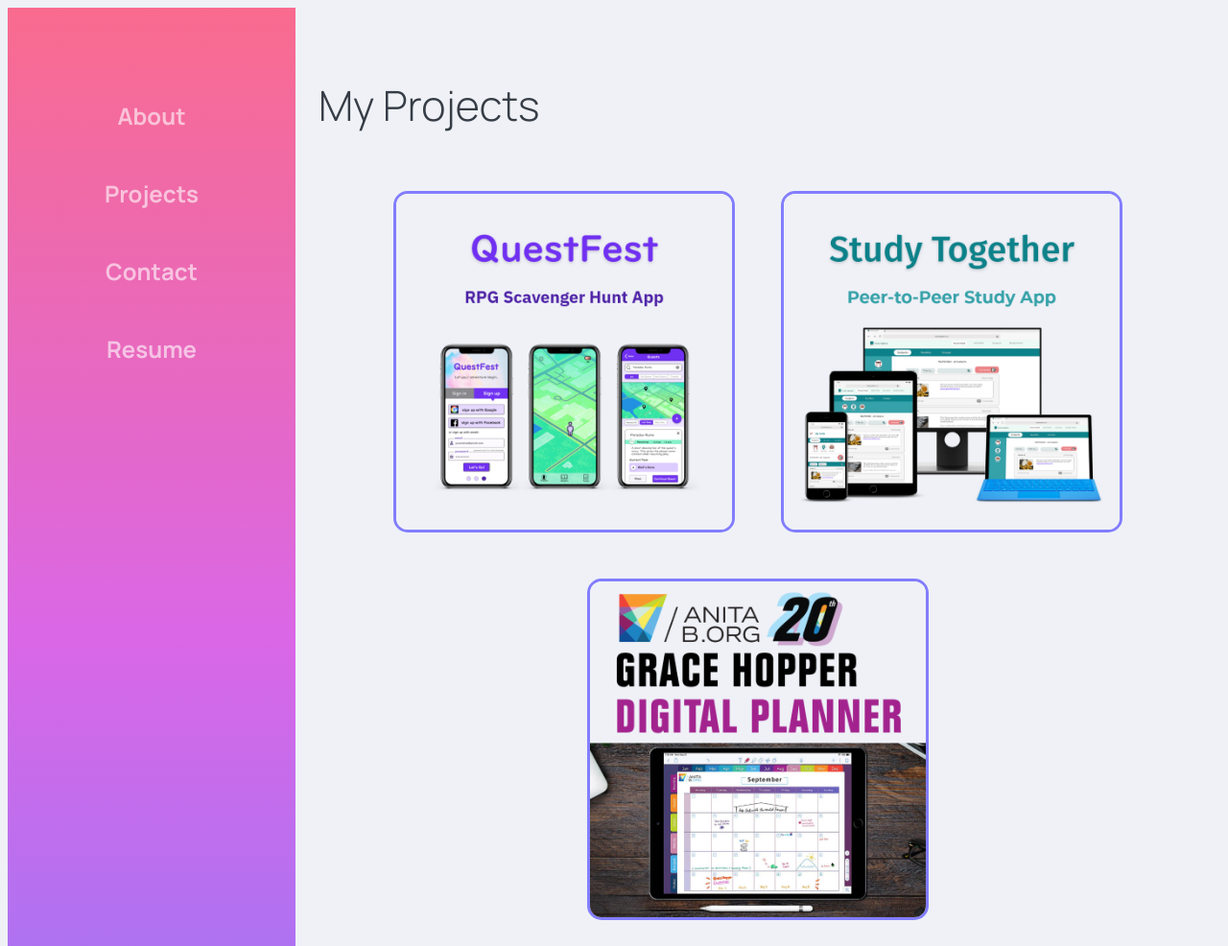
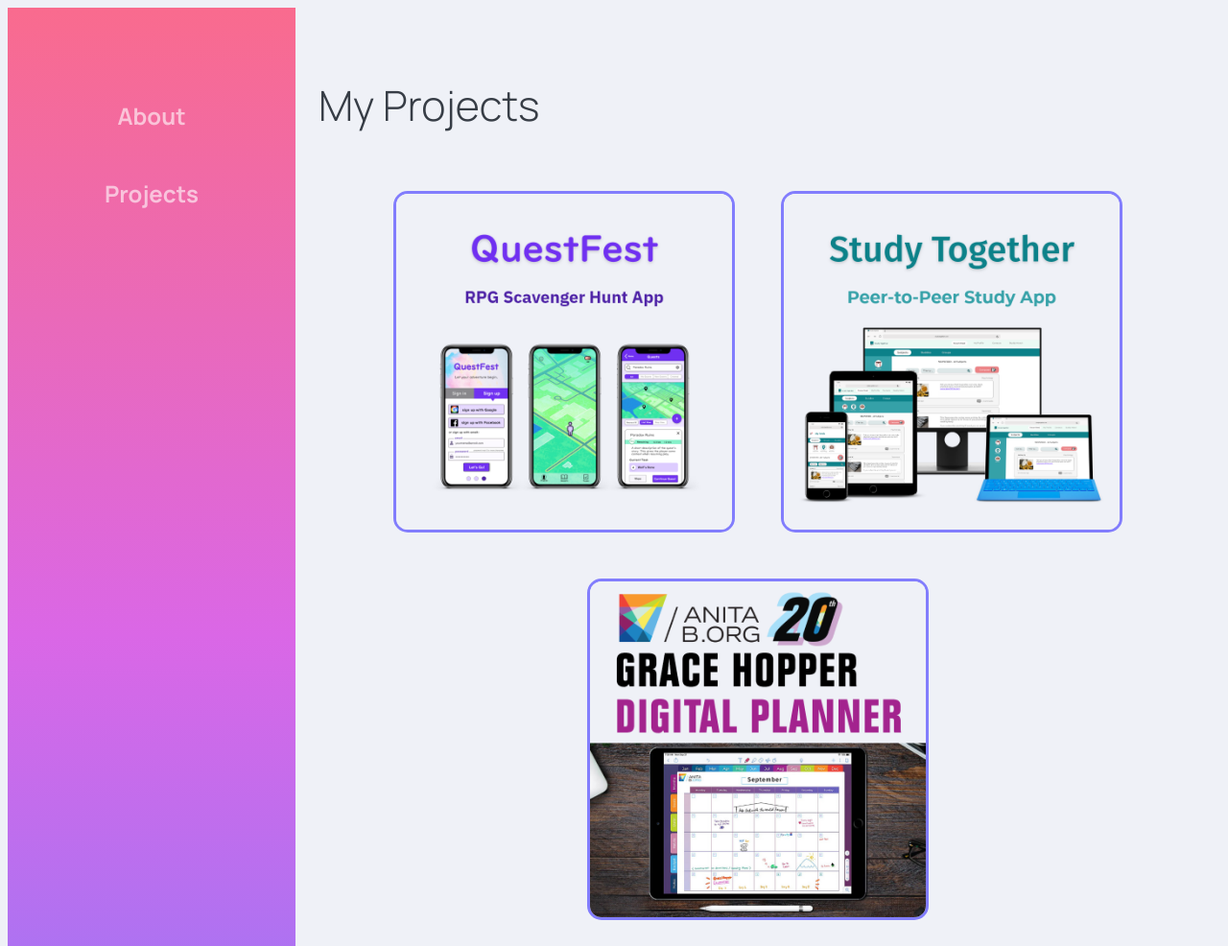
Before and after one commit to jocelynirle/jocelynirle.github.io, a plain HTML site: page projects.html in a window 1280 px wide. Shown: the top 986 px of the page at 96% size. Drawn offline with Linux system fonts and the light colour scheme.

Commit message:
Update projects.html

```diff
--- a/projects.html
+++ b/projects.html
@@ -16,8 +16,6 @@
                     <li><a href="/">About</a></li>
                     <!--<li><a href="/about.html">About</a></li>-->
                     <li><a href="/projects.html">Projects</a></li>
-                    <li><a href="/contact.html">Contact</a></li>
-                    <li><a href="/resume.html">Resume</a></li>
                 </ul>
             </nav>
         </div>
```
